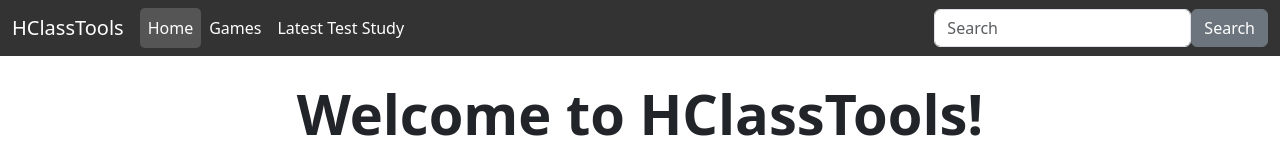
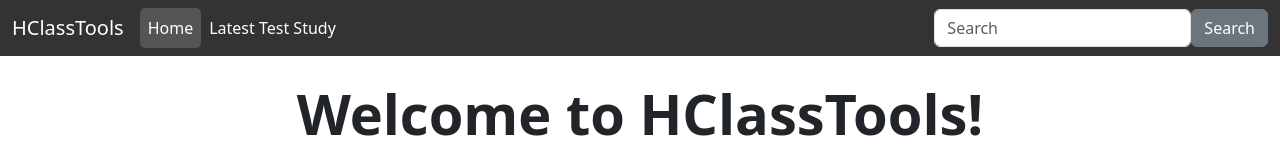
Before and after one commit to hclasstools/hclasstools.github.io, a plain HTML site: page index.html in a window 1280 px wide. Shown: the top 160 px of the page. Drawn offline with nearby package versions, Linux system fonts and the light colour scheme.

Commit message:
Update index.html

```diff
--- a/index.html
+++ b/index.html
@@ -15,9 +15,6 @@
                 <ul class="navbar-nav me-auto">
                     <li class="nav-item">
                         <a class="nav-link active" href="index.html">Home</a>
-                    </li>
-                    <li class="nav-item">
-                        <a class="nav-link" href="games.html">Games</a>
                     </li>
                     <li class="nav-item">
                         <a class="nav-link" href="test-study.html">Latest Test Study</a>
```
